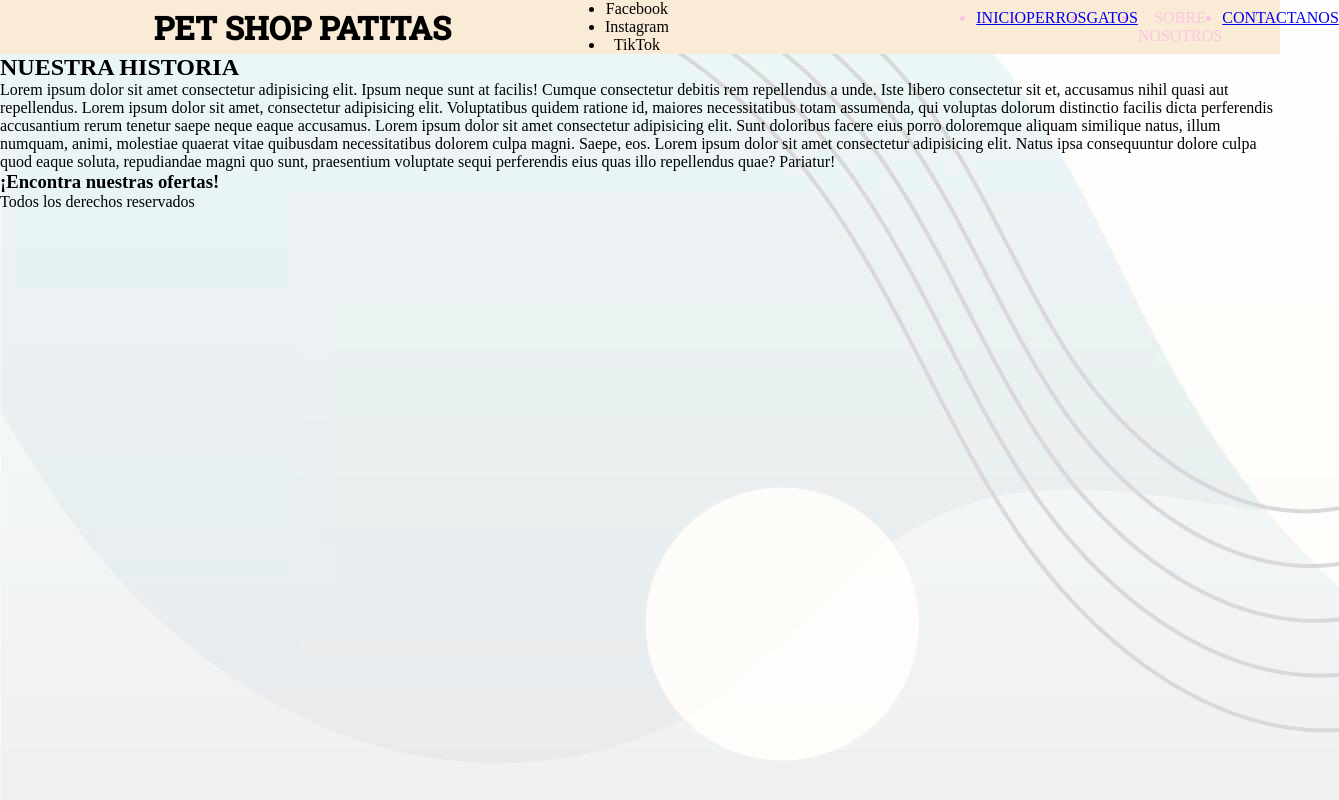
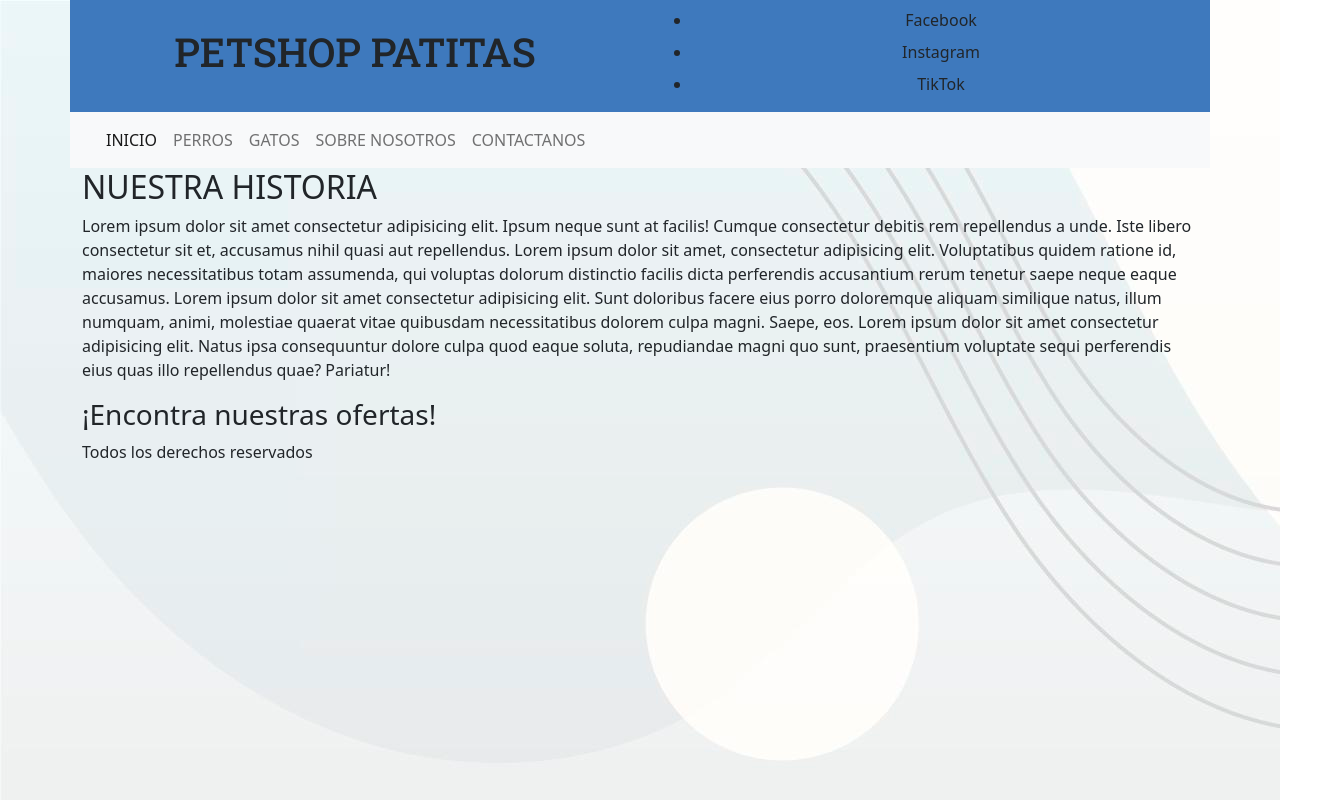
Before and after one commit to abisanchezz/Petshoppatitas-sanchez, a website: page pages/sobrenosotros.html in a window 1280 px wide. Shown: the whole page, 1339 px wide, since content can reach past the window. Drawn offline with nearby package versions, Linux system fonts and the light colour scheme.

Commit message:
se agrega menu hamburguesa a todos los htmls debido a la modificación de la estructura

```diff
--- a/pages/sobrenosotros.html
+++ b/pages/sobrenosotros.html
@@ -10,40 +10,53 @@
     <link rel="preconnect" href="https://fonts.gstatic.com" crossorigin>
     <link href="https://fonts.googleapis.com/css2?family=Paytone+One&family=Roboto+Slab:wght@500&display=swap" rel="stylesheet">
 
+    <!-- CSS only -->
+    <link href="https://cdn.jsdelivr.net/npm/bootstrap@5.2.0-beta1/dist/css/bootstrap.min.css" rel="stylesheet" integrity="sha384-0evHe/X+R7YkIZDRvuzKMRqM+OrBnVFBL6DOitfPri4tjfHxaWutUpFmBp4vmVor" crossorigin="anonymous">
+    <!--Link de mi css-->
     <link rel="stylesheet" href="../css/main.css">
     <title>Petshop patitas</title>
 </head>
 
 <body>
 
-    <div class="contenedor">
-        <header>
-            <h1>PET SHOP PATITAS</h1>
-            <nav>
-                <ul>
-                    <li>Facebook</li>
-                    <li>Instagram</li>
-                    <li>TikTok</li>
-                </ul>
-            </nav>
+    <div class="container">
+        <header class="row">
+            <h1 class="col-6">PETSHOP PATITAS</h1>
+            <nav class="col-6">
+              <ul>
+                  <li class="m-2">Facebook</li>
+                  <li class="m-2">Instagram</li>
+                  <li class="m-2">TikTok</li>
+              </ul>
+              </nav>
 
-            <div class="caja">
-
-            </div>
-
-            <section>
-            <div class="menu">
-                    <nav>
-                        <ul>
-                            <li> <a href="../index.html"> INICIO </a> </li>
-                            <li> <a href="../pages/perros.html"> PERROS </a></li>
-                            <li> <a href="../pages/gatos.html"> GATOS </a></li>
-                            <li> SOBRE NOSOTROS</li>
-                            <li> <a href="../pages/contactanos.html"> CONTACTANOS </a></li>
-                        </ul>
-                    </nav>
-            </div>
-
+              <nav class="navbar navbar-expand-lg bg-light">
+                <div class="container-fluid">
+                  <a class="navbar-brand" href="#"></a>
+                  <button class="navbar-toggler" type="button" data-bs-toggle="collapse" data-bs-target="#navbarNav" aria-controls="navbarNav" aria-expanded="false" aria-label="Toggle navigation">
+                    <span class="navbar-toggler-icon"></span>
+                  </button>
+                  <div class="collapse navbar-collapse" id="navbarNav">
+                    <ul class="navbar-nav">
+                      <li class="nav-item">
+                        <a class="nav-link active" aria-current="page" href="../index.html">INICIO</a>
+                      </li>
+                      <li class="nav-item">
+                        <a class="nav-link" href="../pages/perros.html">PERROS</a>
+                      </li>
+                      <li class="nav-item">
+                        <a class="nav-link" href="../pages/gatos.html">GATOS</a>
+                      </li>
+                      <li class="nav-item">
+                        <a class="nav-link" href="../pages/sobrenosotros.html">SOBRE NOSOTROS</a>
+                      </li>
+                      <li class="nav-item">
+                        <a class="nav-link" href="../pages/contactanos.html">CONTACTANOS</a>
+                      </li>
+                    </ul>
+                  </div>
+                </div>
+              </nav>
         </header>
 
         <main>
@@ -74,5 +87,10 @@
 
     </div>
 
+    <!--script de bootstrap-->
+    <script src="https://cdn.jsdelivr.net/npm/bootstrap@5.0.2/dist/js/bootstrap.bundle.min.js" integrity="sha384-MrcW6ZMFYlzcLA8Nl+NtUVF0sA7MsXsP1UyJoMp4YLEuNSfAP+JcXn/tWtIaxVXM" crossorigin="anonymous">
+
+    </script>
+
 </body>
 </html>
--- a/scss/style.scss
+++ b/scss/style.scss
@@ -18,14 +18,13 @@ body{
         }
         .menu{
             width: 150px;
-            background-color: antiquewhite;
             ul{
                 display: flex;
                 li{
                     font-size: 1rem;
                     color: $color-secundario;
                     :hover{
-                        background-color: rgb(228, 172, 172);
+                        background-color: rgb(172, 226, 228);
                         font-size: 30px;
                     }
                 }
--- a/scss/utilities/_variables.scss
+++ b/scss/utilities/_variables.scss
@@ -1,6 +1,6 @@
 //variables
 
-$color-principal: antiquewhite;
-$color-secundario: #f3f3;
+$color-principal: rgb(62, 121, 189);
+$color-secundario: rgb(62, 121, 189);
 
 $medida-principal: 200px;
```
Also changed, not shown: index.html (+48 -28 lines), pages/contactanos.html (+45 -28 lines), pages/gatos.html (+4 -0 lines), pages/perros.html (+5 -2 lines), css/main.css.
